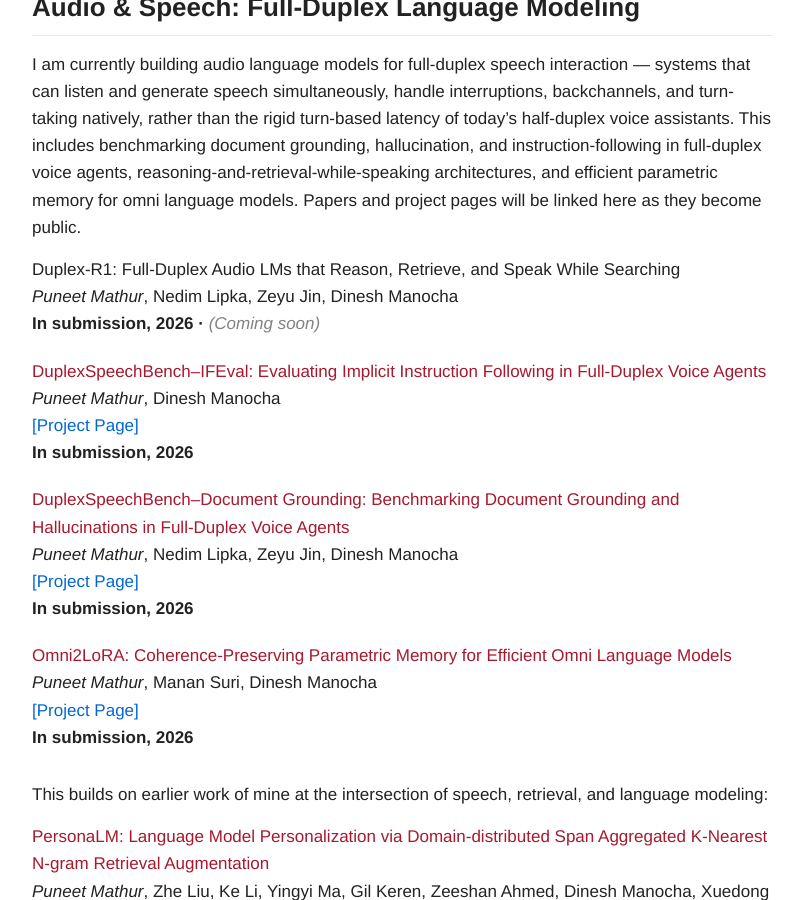
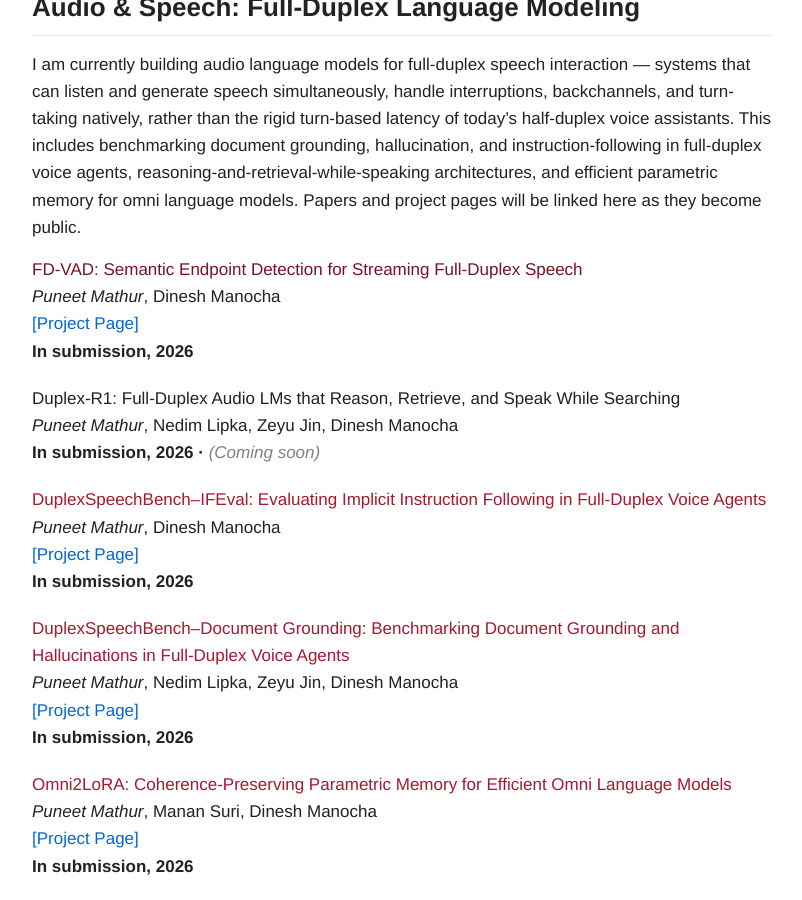
Before and after one commit to theMADAIguy/theMADAIguy.github.io, a Jekyll site: the page built from _pages/research.md, in a window 1280 px wide and 900 px high, scrolled down 359 px. Shown: the whole window, without its empty margins (238-1040 px from the left). Built offline with Jekyll 4.4.1, drawn with Linux system fonts in a browser that asks for light colours.

Commit message:
Update research.md

```diff
--- a/_pages/research.md
+++ b/_pages/research.md
@@ -16,6 +16,12 @@ During my Ph.D. at the University of Maryland, my work centered on multimodal do
 I am currently building audio language models for full-duplex speech interaction — systems that can listen and generate speech simultaneously, handle interruptions, backchannels, and turn-taking natively, rather than the rigid turn-based latency of today's half-duplex voice assistants. This includes benchmarking document grounding, hallucination, and instruction-following in full-duplex voice agents, reasoning-and-retrieval-while-speaking architectures, and efficient parametric memory for omni language models. Papers and project pages will be linked here as they become public.
 
 <ul class="pub-list">
+<li>
+<span class="pub-title"><a href="">FD-VAD: Semantic Endpoint Detection for Streaming Full-Duplex Speech</a></span>
+<span class="pub-authors"><i>Puneet Mathur</i>, Dinesh Manocha</span>
+<span class="pub-links"><a href="[[http://dsb-ifeval.github.io/](https://fd-vad.github.io/)](https://fd-vad.github.io/)" style="color: #0366d6;">[Project Page]</a></span>
+<span class="pub-venue">In submission, 2026</span>
+</li>
 <li>
 <span class="pub-title">Duplex-R1: Full-Duplex Audio LMs that Reason, Retrieve, and Speak While Searching</span>
 <span class="pub-authors"><i>Puneet Mathur</i>, Nedim Lipka, Zeyu Jin, Dinesh Manocha</span>
```
